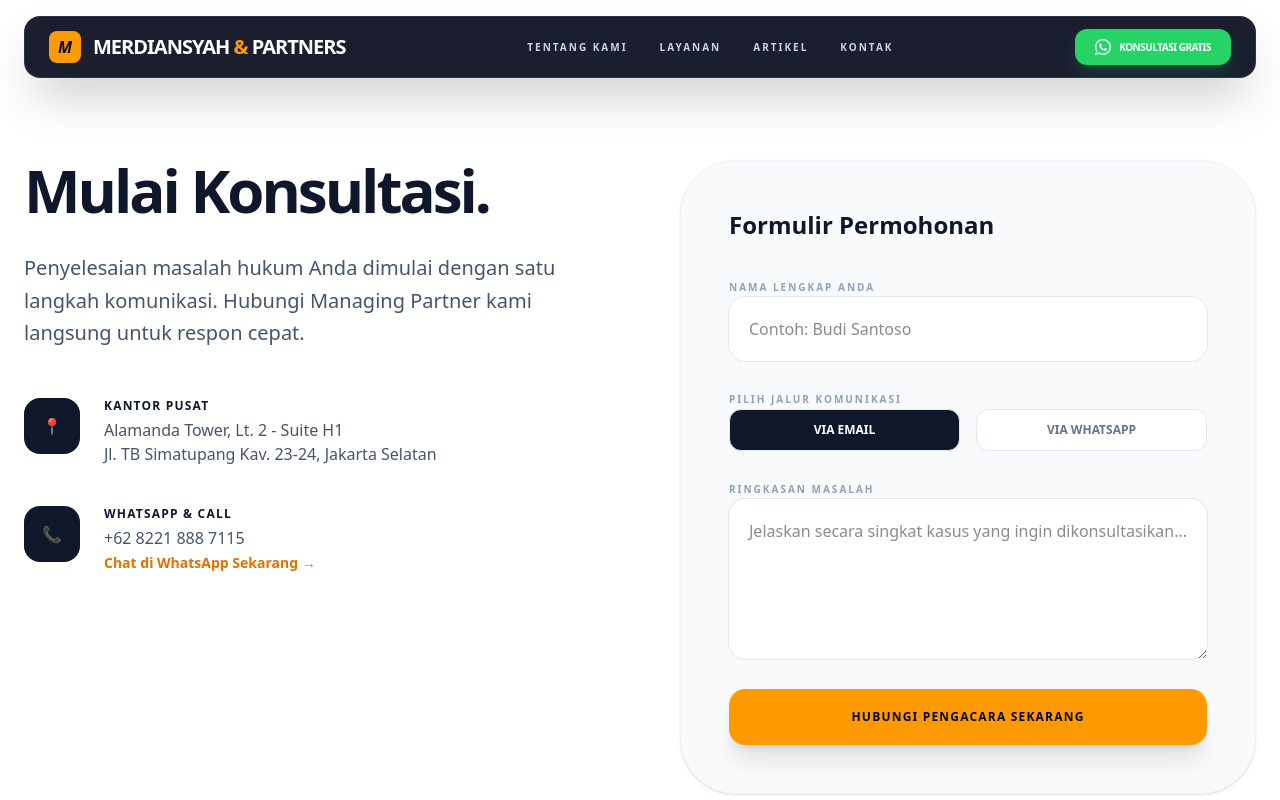
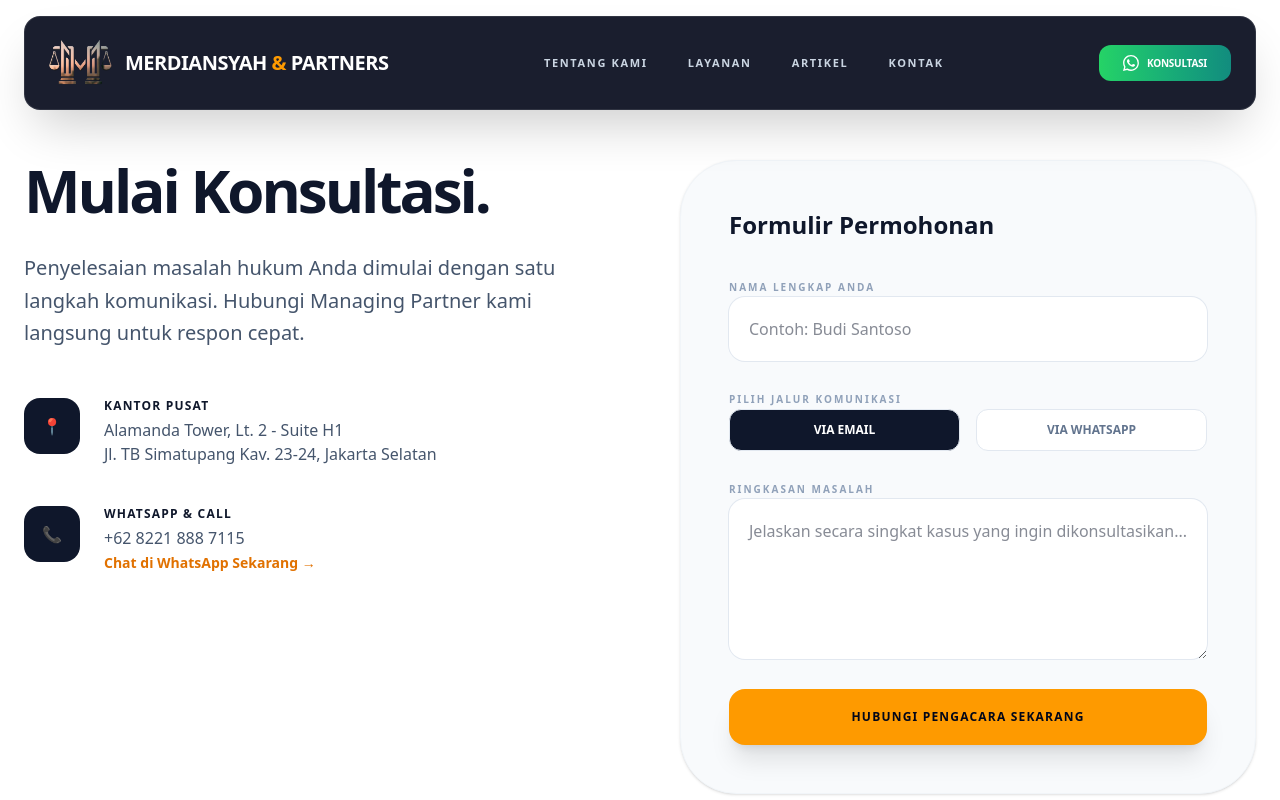
Before and after one commit to ranandasatria/lawfirm-frontend, a Nuxt app: page /contact in a window 1280 px wide. Shown: the top 800 px of the page. Built offline with nearby package versions, Linux system fonts and the light colour scheme.

Commit message:
fix: update navbar style

```diff
--- a/app/components/layout/AppNavbar.vue
+++ b/app/components/layout/AppNavbar.vue
@@ -1,26 +1,140 @@
 <template>
-  <nav class="fixed top-0 w-full z-50 px-6 py-4">
-    <div class="max-w-7xl mx-auto bg-slate-950/90 backdrop-blur-md border border-white/10 rounded-2xl px-6 py-3 flex justify-between items-center shadow-2xl">
-      <NuxtLink to="/" class="flex items-center gap-3 group">
-        <div class="w-8 h-8 bg-amber-500 rounded-lg flex items-center justify-center font-black text-slate-950 italic group-hover:bg-white transition-colors">M</div>
-        <span class="font-bold text-xl tracking-tighter text-white uppercase">
+  <nav class="fixed top-0 w-full z-50 px-3 sm:px-4 lg:px-6 py-3 sm:py-4">
+    <div class="max-w-7xl mx-auto bg-slate-950/90 backdrop-blur-md border border-white/10 rounded-2xl px-4 sm:px-5 lg:px-6 py-3 sm:py-3.5 flex items-center justify-between shadow-2xl shadow-black/20 transition-all duration-300 hover:shadow-amber-500/5">
+
+      <!-- Logo -->
+      <NuxtLink
+        to="/"
+        class="flex items-center gap-2 sm:gap-3 group relative"
+        @click="closeMenu"
+      >
+        <img
+          src="/images/logo.png"
+          alt="Merdiansyah & Partners"
+          class="w-32 h-32 sm:w-16 sm:h-16 object-contain"
+        />
+
+        <span class="font-bold text-sm sm:text-base lg:text-xl tracking-tight text-white uppercase group-hover:text-amber-400 transition-colors duration-300">
           Merdiansyah <span class="text-amber-500">&</span> Partners
         </span>
       </NuxtLink>
 
-      <div class="hidden md:flex gap-8 text-[10px] font-bold text-slate-300 uppercase tracking-[0.2em]">
-        <NuxtLink to="/about" class="hover:text-amber-500 transition">Tentang Kami</NuxtLink>
-        <NuxtLink to="/services" class="hover:text-amber-500 transition">Layanan</NuxtLink>
-        <NuxtLink to="/articles" class="hover:text-amber-500 transition">Artikel</NuxtLink>
-        <NuxtLink to="/contact" class="hover:text-amber-500 transition">Kontak</NuxtLink>
+      <!-- Desktop Navigation -->
+      <div class="hidden lg:flex items-center gap-8 xl:gap-10">
+        <NuxtLink
+          v-for="link in navLinks"
+          :key="link.path"
+          :to="link.path"
+          class="relative text-[10px] xl:text-[11px] font-bold text-slate-300 uppercase tracking-[0.15em] hover:text-white transition-colors duration-300 group py-1"
+        >
+          {{ link.name }}
+          <span class="absolute bottom-0 left-0 w-0 h-0.5 bg-gradient-to-r from-amber-500 to-amber-300 group-hover:w-full transition-all duration-300"></span>
+        </NuxtLink>
       </div>
 
-      <a href="https://wa.me/6282218887115" target="_blank" class="bg-[#25D366] text-white px-5 py-2.5 rounded-xl text-[10px] font-black uppercase tracking-tighter hover:bg-white hover:text-[#25D366] transition-all flex items-center gap-2 shadow-lg shadow-green-500/20">
-        <svg xmlns="http://www.w3.org/2000/svg" width="16" height="16" fill="currentColor" viewBox="0 0 16 16">
-          <path d="M13.601 2.326A7.854 7.854 0 0 0 7.994 0C3.627 0 .068 3.558.064 7.926c0 1.399.366 2.76 1.06 3.972L0 16l4.104-1.076A7.864 7.864 0 0 0 7.994 16c4.367 0 7.926-3.558 7.93-7.93A7.898 7.898 0 0 0 13.6 2.326zM7.994 14.521a6.573 6.573 0 0 1-3.356-.92l-.24-.144-2.494.654.666-2.433-.156-.251a6.56 6.56 0 0 1-1.007-3.505c0-3.626 2.957-6.584 6.591-6.584a6.56 6.56 0 0 1 4.66 1.931 6.557 6.557 0 0 1 1.928 4.66c-.004 3.639-2.961 6.592-6.592 6.592zm3.615-4.934c-.197-.099-1.17-.578-1.353-.646-.182-.065-.315-.099-.445.099-.133.197-.513.646-.627.775-.114.133-.232.148-.43.05-.197-.1-.836-.308-1.592-.985-.59-.525-.985-1.175-1.103-1.372-.114-.198-.011-.304.088-.403.089-.088.197-.232.296-.346.1-.114.133-.198.198-.33.065-.134.034-.248-.015-.347-.05-.099-.445-1.076-.612-1.47-.16-.389-.323-.335-.445-.34-.114-.007-.247-.007-.38-.007a.729.729 0 0 0-.529.247c-.182.198-.691.677-.691 1.654 0 .977.71 1.916.81 2.049.098.133 1.394 2.132 3.383 2.992.47.205.84.326 1.129.418.475.152.904.129 1.246.08.38-.058 1.171-.48 1.338-.943.164-.464.164-.86.114-.943-.049-.084-.182-.133-.38-.232z"/>
-        </svg>
-        KONSULTASI GRATIS
-      </a>
+      <!-- CTA & Mobile Toggle -->
+      <div class="flex items-center gap-3 sm:gap-4">
+        <!-- WhatsApp Button -->
+        <a
+          href="https://wa.me/6282218887115"
+          target="_blank"
+          rel="noopener noreferrer"
+          class="group relative bg-gradient-to-r from-[#25D366] to-[#128C7E] text-white px-4 sm:px-5 lg:px-6 py-2 sm:py-2.5 rounded-xl text-[9px] sm:text-[10px] font-black uppercase tracking-tight hover:shadow-lg hover:shadow-green-500/40 transition-all duration-300 flex items-center gap-2 overflow-hidden"
+        >
+          <span class="absolute inset-0 bg-white opacity-0 group-hover:opacity-20 transition-opacity duration-300"></span>
+          <svg class="w-3.5 h-3.5 sm:w-4 sm:h-4 relative z-10 group-hover:scale-110 transition-transform duration-300" fill="currentColor" viewBox="0 0 16 16">
+            <path d="M13.601 2.326A7.854 7.854 0 0 0 7.994 0C3.627 0 .068 3.558.064 7.926c0 1.399.366 2.76 1.06 3.972L0 16l4.104-1.076A7.864 7.864 0 0 0 7.994 16c4.367 0 7.926-3.558 7.93-7.93A7.898 7.898 0 0 0 13.6 2.326zM7.994 14.521a6.573 6.573 0 0 1-3.356-.92l-.24-.144-2.494.654.666-2.433-.156-.251a6.56 6.56 0 0 1-1.007-3.505c0-3.626 2.957-6.584 6.591-6.584a6.56 6.56 0 0 1 4.66 1.931 6.557 6.557 0 0 1 1.928 4.66c-.004 3.639-2.961 6.592-6.592 6.592zm3.615-4.934c-.197-.099-1.17-.578-1.353-.646-.182-.065-.315-.099-.445.099-.133.197-.513.646-.627.775-.114.133-.232.148-.43.05-.197-.1-.836-.308-1.592-.985-.59-.525-.985-1.175-1.103-1.372-.114-.198-.011-.304.088-.403.089-.088.197-.232.296-.346.1-.114.133-.198.198-.33.065-.134.034-.248-.015-.347-.05-.099-.445-1.076-.612-1.47-.16-.389-.323-.335-.445-.34-.114-.007-.247-.007-.38-.007a.729.729 0 0 0-.529.247c-.182.198-.691.677-.691 1.654 0 .977.71 1.916.81 2.049.098.133 1.394 2.132 3.383 2.992.47.205.84.326 1.129.418.475.152.904.129 1.246.08.38-.058 1.171-.48 1.338-.943.164-.464.164-.86.114-.943-.049-.084-.182-.133-.38-.232z"/>
+          </svg>
+          <span class="relative z-10 hidden sm:inline">Konsultasi</span>
+        </a>
+
+        <!-- Hamburger Button -->
+        <button
+          @click="toggleMenu"
+          class="lg:hidden relative w-10 h-10 flex items-center justify-center text-white hover:text-amber-400 transition-colors duration-300 focus:outline-none focus:ring-2 focus:ring-amber-500/50 rounded-lg"
+          :aria-label="isMenuOpen ? 'Tutup menu' : 'Buka menu'"
+          :aria-expanded="isMenuOpen"
+        >
+          <div class="w-5 h-4 flex flex-col justify-between">
+            <span
+              class="w-full h-0.5 bg-current rounded-full transition-all duration-300 origin-left"
+              :class="isMenuOpen ? 'rotate-45 translate-y-[-1px]' : ''"
+            ></span>
+            <span
+              class="w-full h-0.5 bg-current rounded-full transition-all duration-300"
+              :class="isMenuOpen ? 'opacity-0 scale-0' : 'opacity-100 scale-100'"
+            ></span>
+            <span
+              class="w-full h-0.5 bg-current rounded-full transition-all duration-300 origin-left"
+              :class="isMenuOpen ? '-rotate-45 translate-y-[1px]' : ''"
+            ></span>
+          </div>
+        </button>
+      </div>
     </div>
+
+    <!-- Mobile Menu -->
+    <Transition
+      enter-active-class="transition-all duration-300 ease-out"
+      enter-from-class="opacity-0 -translate-y-4 scale-95"
+      enter-to-class="opacity-100 translate-y-0 scale-100"
+      leave-active-class="transition-all duration-200 ease-in"
+      leave-from-class="opacity-100 translate-y-0 scale-100"
+      leave-to-class="opacity-0 -translate-y-4 scale-95"
+    >
+      <div
+        v-show="isMenuOpen"
+        class="lg:hidden mt-3 mx-3 sm:mx-4 bg-slate-950/95 backdrop-blur-xl border border-white/10 rounded-2xl p-5 sm:p-6 shadow-2xl shadow-black/40"
+      >
+        <div class="flex flex-col gap-1">
+          <NuxtLink
+            v-for="(link, index) in navLinks"
+            :key="link.path"
+            :to="link.path"
+            @click="closeMenu"
+            class="group relative px-4 py-3.5 text-xs sm:text-sm font-bold text-slate-300 uppercase tracking-wide hover:text-white transition-all duration-300 rounded-xl hover:bg-white/5"
+            :style="{ transitionDelay: `${index * 30}ms` }"
+          >
+            <span class="relative z-10">{{ link.name }}</span>
+            <span class="absolute left-0 top-1/2 -translate-y-1/2 w-1 h-0 bg-gradient-to-b from-amber-400 to-amber-600 rounded-full group-hover:h-8 transition-all duration-300"></span>
+          </NuxtLink>
+        </div>
+
+        <div class="mt-5 pt-5 border-t border-white/5">
+          <a
+            href="https://wa.me/6282218887115"
+            target="_blank"
+            rel="noopener noreferrer"
+            class="flex items-center justify-center gap-3 w-full bg-gradient-to-r from-[#25D366] to-[#128C7E] text-white py-4 rounded-xl text-xs sm:text-sm font-black uppercase tracking-wide hover:shadow-lg hover:shadow-green-500/40 transition-all duration-300 group"
+          >
+            <svg class="w-5 h-5 group-hover:scale-110 transition-transform duration-300" fill="currentColor" viewBox="0 0 16 16">
+              <path d="M13.601 2.326A7.854 7.854 0 0 0 7.994 0C3.627 0 .068 3.558.064 7.926c0 1.399.366 2.76 1.06 3.972L0 16l4.104-1.076A7.864 7.864 0 0 0 7.994 16c4.367 0 7.926-3.558 7.93-7.93A7.898 7.898 0 0 0 13.6 2.326zM7.994 14.521a6.573 6.573 0 0 1-3.356-.92l-.24-.144-2.494.654.666-2.433-.156-.251a6.56 6.56 0 0 1-1.007-3.505c0-3.626 2.957-6.584 6.591-6.584a6.56 6.56 0 0 1 4.66 1.931 6.557 6.557 0 0 1 1.928 4.66c-.004 3.639-2.961 6.592-6.592 6.592zm3.615-4.934c-.197-.099-1.17-.578-1.353-.646-.182-.065-.315-.099-.445.099-.133.197-.513.646-.627.775-.114.133-.232.148-.43.05-.197-.1-.836-.308-1.592-.985-.59-.525-.985-1.175-1.103-1.372-.114-.198-.011-.304.088-.403.089-.088.197-.232.296-.346.1-.114.133-.198.198-.33.065-.134.034-.248-.015-.347-.05-.099-.445-1.076-.612-1.47-.16-.389-.323-.335-.445-.34-.114-.007-.247-.007-.38-.007a.729.729 0 0 0-.529.247c-.182.198-.691.677-.691 1.654 0 .977.71 1.916.81 2.049.098.133 1.394 2.132 3.383 2.992.47.205.84.326 1.129.418.475.152.904.129 1.246.08.38-.058 1.171-.48 1.338-.943.164-.464.164-.86.114-.943-.049-.084-.182-.133-.38-.232z"/>
+            </svg>
+            WhatsApp Kami
+          </a>
+        </div>
+      </div>
+    </Transition>
   </nav>
 </template>
+
+<script setup>
+import { ref } from 'vue'
+
+const isMenuOpen = ref(false)
+
+const navLinks = [
+  { name: 'Tentang Kami', path: '/about' },
+  { name: 'Layanan', path: '/services' },
+  { name: 'Artikel', path: '/articles' },
+  { name: 'Kontak', path: '/contact' }
+]
+
+const toggleMenu = () => {
+  isMenuOpen.value = !isMenuOpen.value
+}
+
+const closeMenu = () => {
+  isMenuOpen.value = false
+}
+</script>
```
Also changed, not shown: public/images/logo.png (added).
